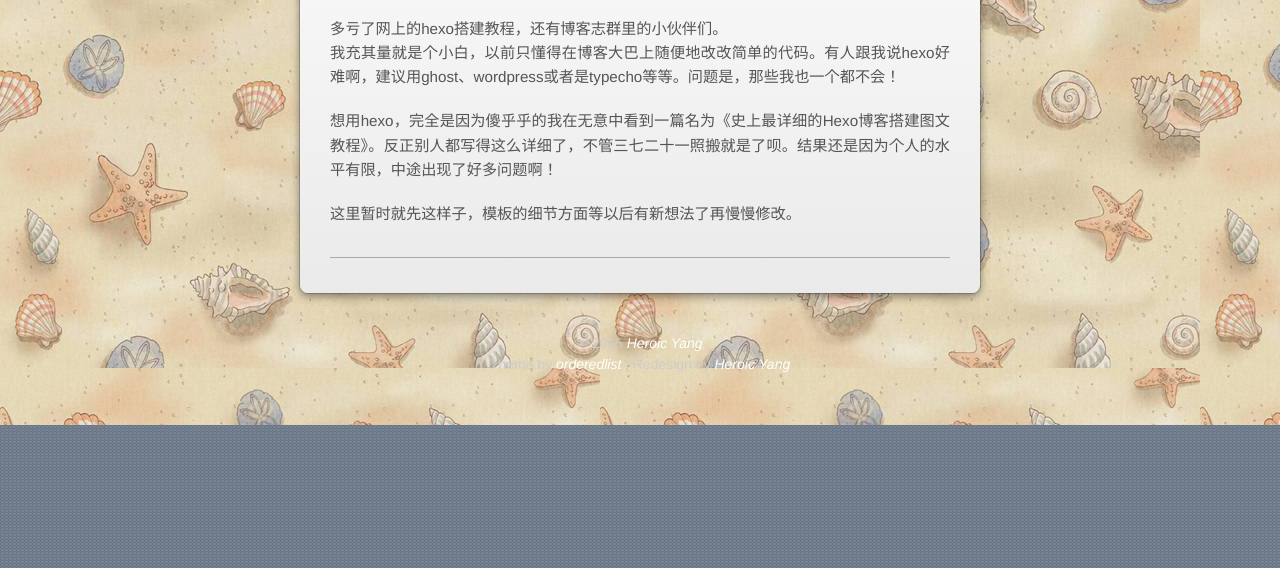
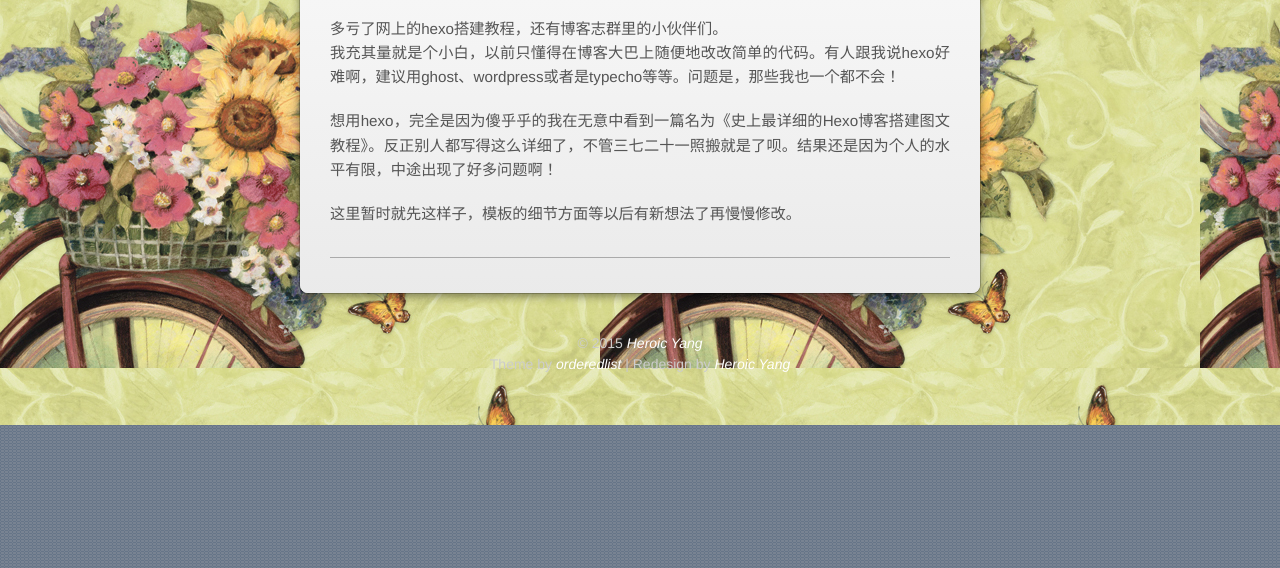
Before and after one commit to lu0die/lu0die.github.io, a plain HTML site: page index.html in a window 1280 px wide. Shown: the part 232-800 px from the top of the page. Drawn offline with nearby package versions, Linux system fonts and the light colour scheme; a web font is replaced by a local one.

Commit message:
Site updated: 2015-10-05 22:28:40

```diff
--- a/css/style.css
+++ b/css/style.css
@@ -20,7 +20,7 @@ body {
   font: 1em/1.5 "Droid Serif", Helvetica Neue, Helvetica, Arial, sans-serif;
   color: #555;
   font-weight: 300;
-  background-image: url("images/beike.jpg");
+  background-image: url("images/huaer.jpg");
 }
 .wrapper {
   width: 680px;
```
Also changed, not shown: css/images/huaer.jpg (added).
